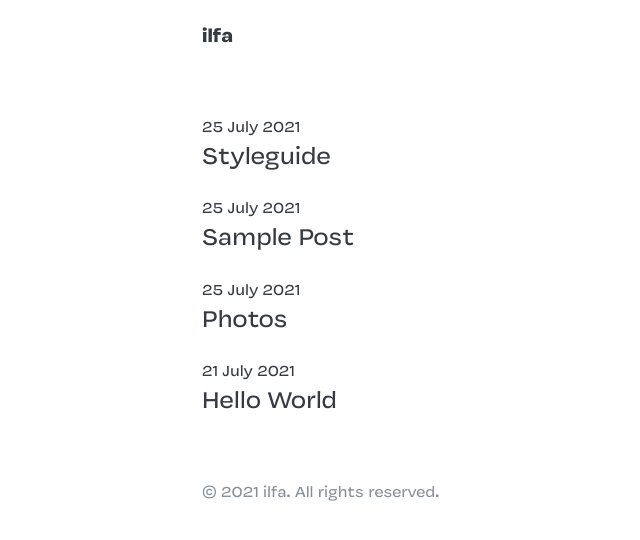
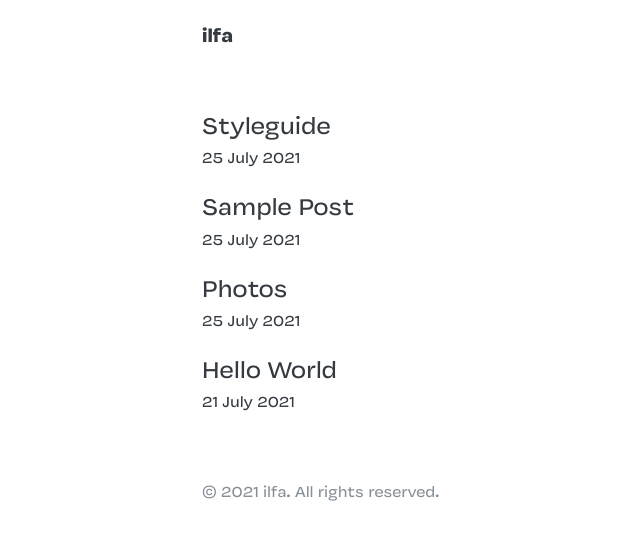
Before and after one commit to mhmdilfaj/www, a Jekyll site: the page built from index.html, in a window 1280 px wide. Shown: the top 540 px of the page, without its empty margins (162-802 px from the left). Built offline with Jekyll 4.4.1, drawn with Linux system fonts in a browser that asks for light colours.

Commit message:
Update index.html

```diff
--- a/index.html
+++ b/index.html
@@ -6,10 +6,10 @@ title: Home
 <section>
   {% for post in site.posts %}
   <article class="mb-1">
-    <time datetime="{{ post.date | date_to_xmlschema }}"><small>{{ post.date | date_to_long_string }}</small></time>
-    <h2 class="p-0 fw-normal">
+    <h2 class="m-0 p-0 fw-normal">
       <a href="{{ post.url | relative_url }}" class="text-dark">{{ post.title }}</a>
     </h2>
+    <time datetime="{{ post.date | date_to_xmlschema }}"><small>{{ post.date | date_to_long_string }}</small></time>
   </article>
   {% endfor%}
 </section>
```
